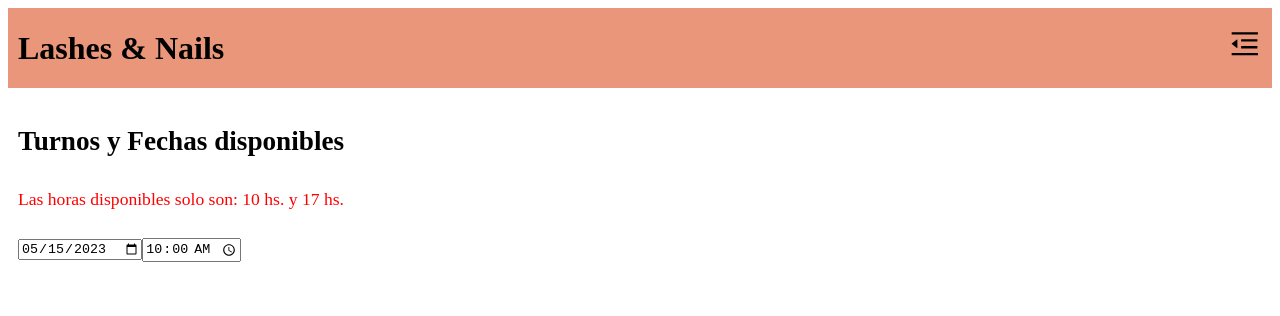
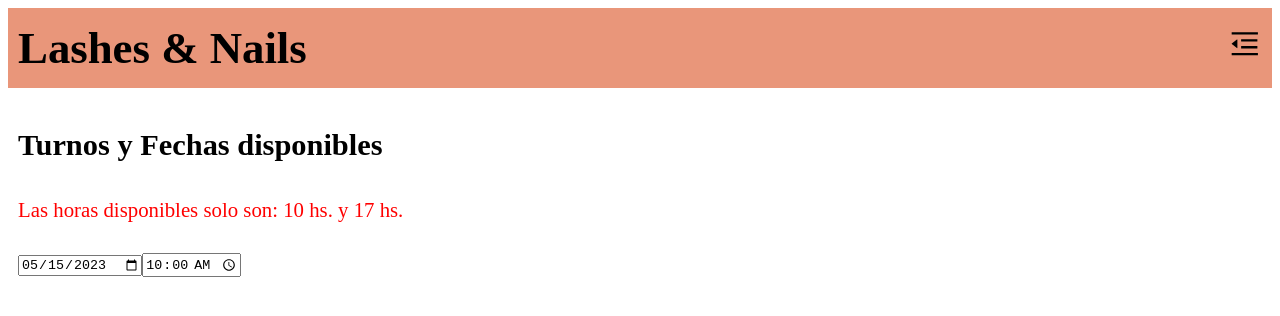
Before and after one commit to abril-cantera/proyecto-chicas, a React (Create React App) app: page /#/turns in a window 1280 px wide. Shown: the top 316 px of the page. Built offline with nearby package versions, Linux system fonts and the light colour scheme; the HTML template or start-up script is replaced by a standard one.

Commit message:
3 commit

```diff
--- a/src/styles/menu.css
+++ b/src/styles/menu.css
@@ -113,7 +113,7 @@
 }
 
 .menu-Mobile {
-  padding: 14px 10px;
+  padding: 20px 10px;
   background-color: white;
 }
 
@@ -125,8 +125,12 @@
   border-bottom: 1px solid black;
 }
 
+h1 {
+  font-size: 2.8rem;
+}
+
 .menu-Mobile .sectionMenu-1 h2 {
-  font-size: 2rem;
+  font-size: 2.8rem;
 }
 
 .menu-Mobile .sectionMenu-2 {
--- a/src/styles/turns.css
+++ b/src/styles/turns.css
@@ -4,12 +4,12 @@
 }
 
 .infoTitle h2 {
-  font-size: 1.7rem;
+  font-size: 1.9rem;
   padding-bottom: 10px;
 }
 
 .infoTitle p {
-  font-size: 1.1rem;
+  font-size: 1.3rem;
   padding-bottom: 10px;
   color: red;
 }
```
